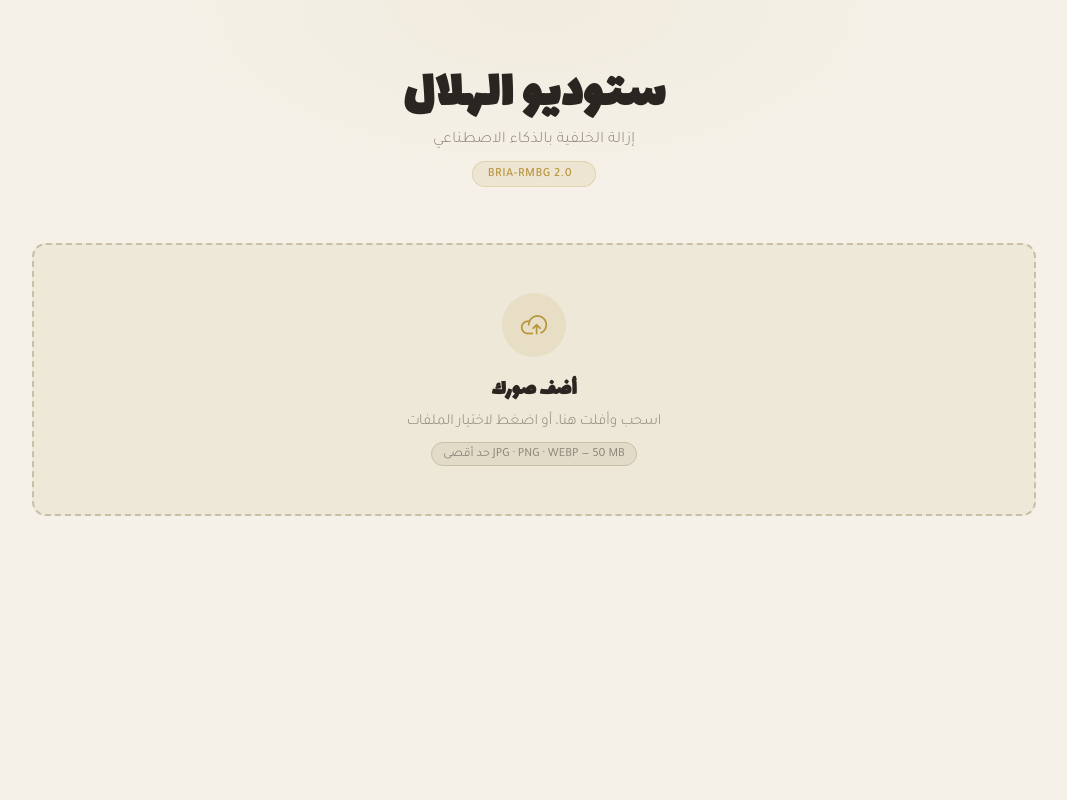
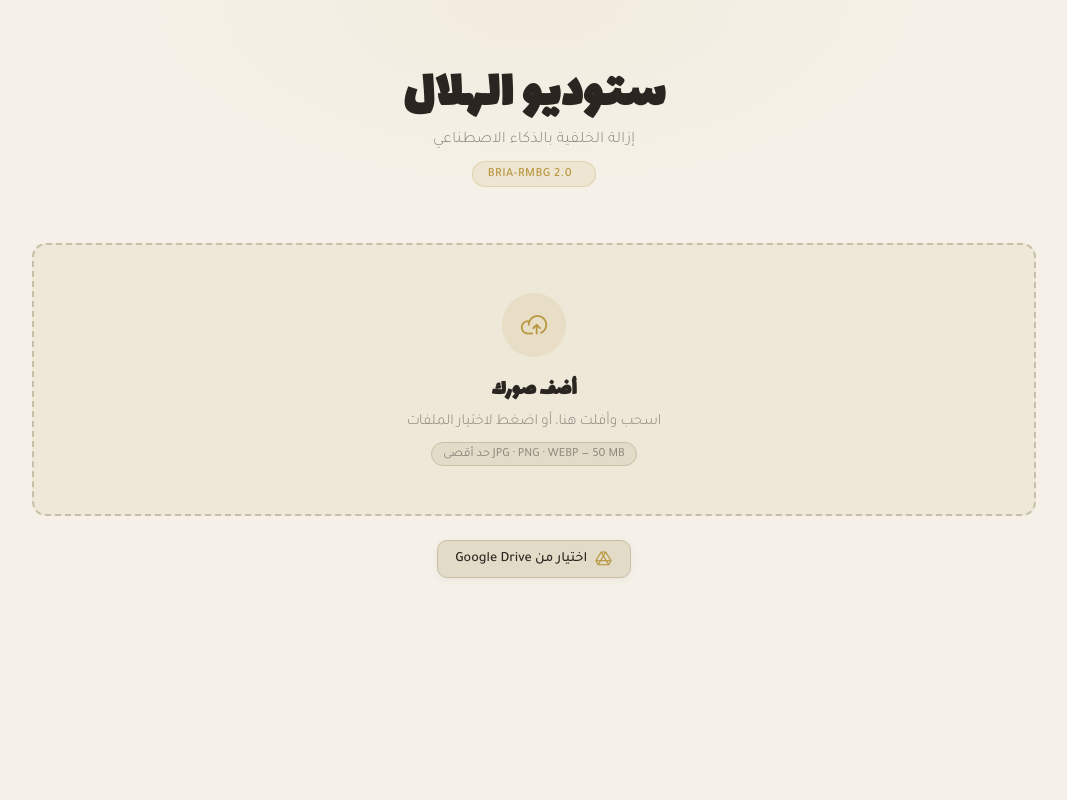
Before and after one commit to Esmaill1/RMBG-2-Studio, a Flask app: page / in a window 1280 px wide. Shown: the whole page, without its empty margins (106-1173 px from the left). Run offline with Flask 3, Linux system fonts and the light colour scheme; some libraries are stand-ins or nearby versions.

Commit message:
added google drive

```diff
--- a/app/static/app.js
+++ b/app/static/app.js
@@ -8,6 +8,7 @@ document.addEventListener('DOMContentLoaded', () => {
     const resultsHeader = document.getElementById('results-header');
     const downloadAllBtn = document.getElementById('download-all-btn');
     const clearAllBtn = document.getElementById('clear-all-btn');
+    const googleDriveBtn = document.getElementById('google-drive-btn');
 
     uploadZone.addEventListener('click', () => fileInput.click());
     uploadZone.addEventListener('dragover', (e) => {
@@ -251,6 +252,164 @@ document.addEventListener('DOMContentLoaded', () => {
         });
     });
 
+    // --- Google Drive Integration ---
+    let accessToken = null;
+    let pickerApiLoaded = false;
+
+    // Load Google Picker API on start if gapi is ready
+    if (window.gapi) {
+        gapi.load('picker', {
+            callback: () => { pickerApiLoaded = true; }
+        });
+    } else {
+        const checkGapiInterval = setInterval(() => {
+            if (window.gapi) {
+                gapi.load('picker', {
+                    callback: () => { pickerApiLoaded = true; }
+                });
+                clearInterval(checkGapiInterval);
+            }
+        }, 500);
+        setTimeout(() => clearInterval(checkGapiInterval), 10000);
+    }
+
+    googleDriveBtn.addEventListener('click', () => {
+        if (!window.GOOGLE_CLIENT_ID || !window.GOOGLE_API_KEY) {
+            showToast('الرجاء إعداد GOOGLE_CLIENT_ID و GOOGLE_API_KEY في البيئة لتفعيل رفع ملفات Google Drive', 'error');
+            return;
+        }
+
+        if (!window.google || !window.gapi) {
+            showToast('خطأ في تحميل مكتبات Google. يرجى التحقق من اتصال الإنترنت والمحاولة لاحقاً', 'error');
+            return;
+        }
+
+        if (accessToken) {
+            createPicker();
+        } else {
+            try {
+                const tokenClient = google.accounts.oauth2.initTokenClient({
+                    client_id: window.GOOGLE_CLIENT_ID,
+                    scope: 'https://www.googleapis.com/auth/drive.readonly',
+                    callback: (tokenResponse) => {
+                        if (tokenResponse && tokenResponse.access_token) {
+                            accessToken = tokenResponse.access_token;
+                            createPicker();
+                        } else {
+                            showToast('فشل الحصول على تصريح الوصول لـ Google Drive', 'error');
+                        }
+                    },
+                    error_callback: (err) => {
+                        console.error('GIS Error:', err);
+                        showToast('حدث خطأ أثناء المصادقة مع Google', 'error');
+                    }
+                });
+                tokenClient.requestAccessToken({ prompt: 'consent' });
+            } catch (err) {
+                console.error(err);
+                showToast('خطأ في تهيئة الاتصال مع Google', 'error');
+            }
+        }
+    });
+
+    function createPicker() {
+        if (!pickerApiLoaded && window.gapi) {
+            gapi.load('picker', {
+                callback: () => {
+                    pickerApiLoaded = true;
+                    openPicker();
+                }
+            });
+        } else {
+            openPicker();
+        }
+    }
+
+    function openPicker() {
+        if (!pickerApiLoaded) {
+            showToast('جاري تحميل مكتبة Google Picker، يرجى المحاولة بعد قليل', 'error');
+            return;
+        }
+        try {
+            const view = new google.picker.DocsView(google.picker.ViewId.DOCS)
+                .setMimeTypes('image/jpeg,image/png,image/gif,image/webp')
+                .setSelectFolderEnabled(false);
+
+            const picker = new google.picker.PickerBuilder()
+                .enableFeature(google.picker.Feature.MULTISELECT_ENABLED)
+                .addView(view)
+                .setOAuthToken(accessToken)
+                .setDeveloperKey(window.GOOGLE_API_KEY)
+                .setCallback(pickerCallback)
+                .build();
+            picker.setVisible(true);
+        } catch (err) {
+            console.error(err);
+            showToast('فشل إنشاء نافذة اختيار ملفات Google Drive', 'error');
+        }
+    }
+
+    function pickerCallback(data) {
+        if (data.action === google.picker.Action.PICKED) {
+            const documents = data[google.picker.Response.DOCUMENTS];
+            if (documents && documents.length > 0) {
+                showToast('جاري تنزيل الملفات من Google Drive...');
+                downloadDriveFiles(documents);
+            }
+        }
+    }
+
+    function downloadDriveFiles(documents) {
+        progressSection.style.display = 'flex';
+        progressBar.style.width = '0%';
+        progressText.textContent = `جاري جلب الملفات من Google Drive...`;
+
+        const fetchPromises = [];
+
+        documents.forEach((doc) => {
+            const fileId = doc[google.picker.Document.ID];
+            const name = doc[google.picker.Document.NAME];
+            const mimeType = doc[google.picker.Document.MIME_TYPE];
+
+            const p = fetch(`https://www.googleapis.com/drive/v3/files/${fileId}?alt=media`, {
+                headers: {
+                    'Authorization': `Bearer ${accessToken}`
+                }
+            })
+            .then(response => {
+                if (!response.ok) {
+                    throw new Error(`Failed to download ${name}`);
+                }
+                return response.blob();
+            })
+            .then(blob => {
+                return new File([blob], name, { type: mimeType });
+            })
+            .catch(error => {
+                console.error(error);
+                showToast(`خطأ في تنزيل ${name} من Google Drive`, 'error');
+                return null;
+            });
+
+            fetchPromises.push(p);
+        });
+
+        Promise.all(fetchPromises)
+            .then(files => {
+                const validFiles = files.filter(f => f !== null);
+                if (validFiles.length > 0) {
+                    handleUpload(validFiles);
+                } else {
+                    progressSection.style.display = 'none';
+                }
+            })
+            .catch(err => {
+                console.error(err);
+                progressSection.style.display = 'none';
+                showToast('حدث خطأ في تحميل ملفات Google Drive', 'error');
+            });
+    }
+
     function showToast(message, type = 'success') {
         const toast = document.getElementById('toast');
         toast.textContent = message;
--- a/app/static/style.css
+++ b/app/static/style.css
@@ -272,6 +272,33 @@ body {
     border-color: rgba(212, 56, 56, 0.3);
 }
 
+.drive-integration {
+    display: flex;
+    justify-content: center;
+    margin-top: 1rem;
+    margin-bottom: 1.5rem;
+}
+
+.btn-drive {
+    background: var(--ledge);
+    color: var(--text-bright);
+    border: 1px solid var(--shore);
+    box-shadow: 0 2px 8px rgba(0, 0, 0, 0.05);
+    font-weight: 500;
+}
+
+.btn-drive:hover {
+    background: var(--workshop);
+    border-color: var(--crescent);
+    transform: translateY(-1px);
+    box-shadow: 0 4px 12px var(--crescent-soft);
+}
+
+.btn-drive i {
+    font-size: 1.15rem;
+    color: var(--crescent);
+}
+
 .results-grid {
     display: grid;
     grid-template-columns: repeat(auto-fill, minmax(300px, 1fr));
--- a/app/templates/index.html
+++ b/app/templates/index.html
@@ -7,6 +7,12 @@
     <link rel="stylesheet" href="{{ url_for('static', filename='style.css') }}">
     <link rel="stylesheet" href="{{ url_for('static', filename='phosphor/style.css') }}">
     <link href="https://fonts.googleapis.com/css2?family=Lalezar&family=Tajawal:wght@300;400;500;700&display=swap" rel="stylesheet">
+    <script>
+        window.GOOGLE_CLIENT_ID = "{{ google_client_id }}";
+        window.GOOGLE_API_KEY = "{{ google_api_key }}";
+    </script>
+    <script src="https://accounts.google.com/gsi/client" async defer></script>
+    <script src="https://apis.google.com/js/api.js" async defer></script>
 </head>
 <body>
     <div class="app-container">
@@ -31,6 +37,12 @@
                         <p>اسحب وأفلت هنا، أو اضغط لاختيار الملفات</p>
                         <span class="format-badge">JPG · PNG · WEBP — 50 MB حد أقصى</span>
                     </div>
+                </div>
+
+                <div class="drive-integration">
+                    <button id="google-drive-btn" class="btn btn-drive">
+                        <i class="ph ph-google-drive-logo"></i> اختيار من Google Drive
+                    </button>
                 </div>
 
                 <div class="progress-section" id="progress-section" style="display: none;">
```
Also changed, not shown: app/flask_app.py (+106 -56 lines), 1 other file.
